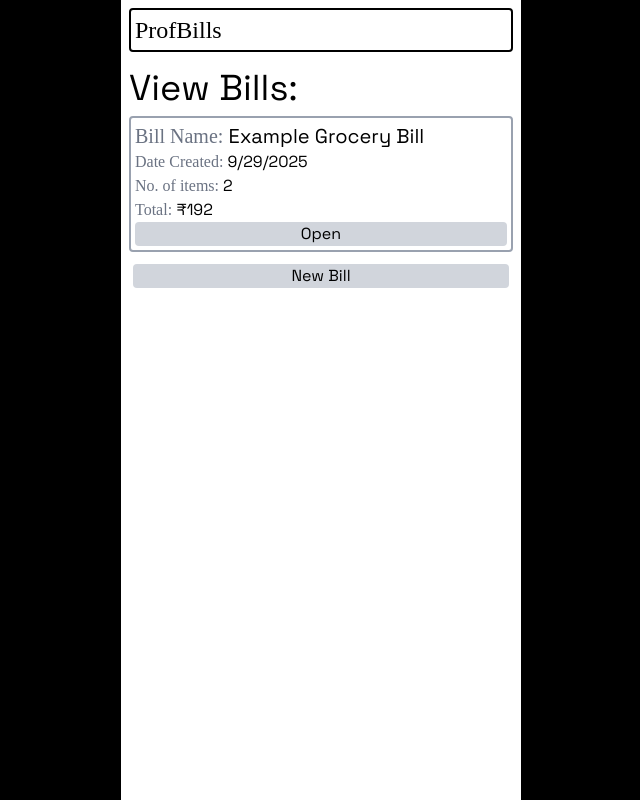
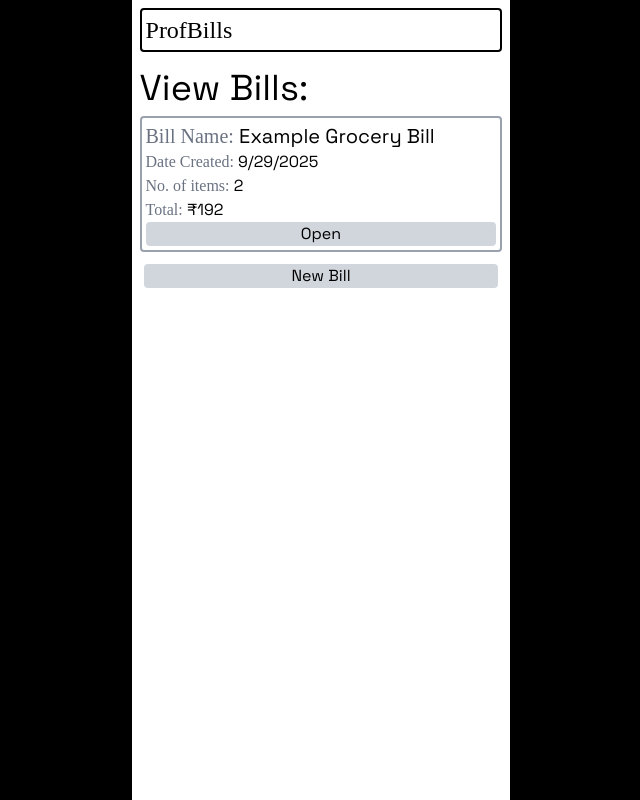
Before and after one commit to rezcolen3/profbills, a SvelteKit app: page / in a window 1280 px wide. Shown: the whole page, without its empty margins (319-959 px from the left). Built offline with nearby package versions, Linux system fonts and the light colour scheme; a web font is replaced by a local one.

Commit message:
eee fix bug aapeckt ratio

```diff
--- a/src/routes/+page.svelte
+++ b/src/routes/+page.svelte
@@ -37,7 +37,7 @@
 	});
 </script>
 
-<div class="w-100 flex h-full flex-col gap-4 bg-white p-2">
+<div class="aspect-9/19 flex h-full flex-col gap-4 bg-white p-2">
 	<Nav />
 
 	<div class="flex h-full flex-col gap-2 overflow-y-auto">
```
